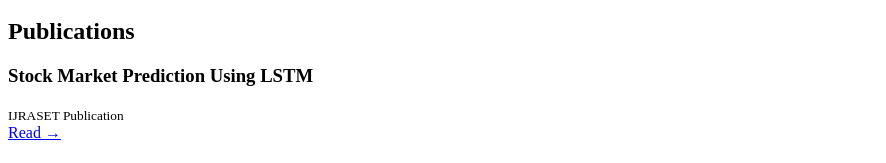
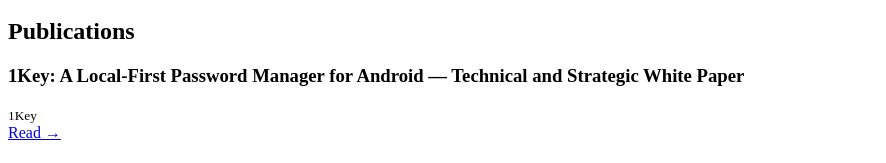
Before and after one commit to roufsyed/roufsyed.github.io, a React (Vite) app: page / in a window 1280 px wide. Shown: the part 5705-5868 px from the top of the page, without its empty margins (0-886 px from the left). Built offline with nearby package versions, Linux system fonts and the light colour scheme; the HTML template or start-up script is replaced by a standard one.

Commit message:
Add 1Key white paper to publications above LSTM article

```diff
--- a/src/data.js
+++ b/src/data.js
@@ -182,6 +182,11 @@
   ],
   articles: [
     {
+      title: '1Key: A Local-First Password Manager for Android — Technical and Strategic White Paper',
+      platform: '1Key',
+      url: 'https://roufsyed.github.io/1Key/whitepaper.html'
+    },
+    {
       title: 'Stock Market Prediction Using LSTM',
       platform: 'IJRASET Publication',
       url: 'https://www.ijraset.com/best-journal/stock-market-prediction-using-lstm'
```
